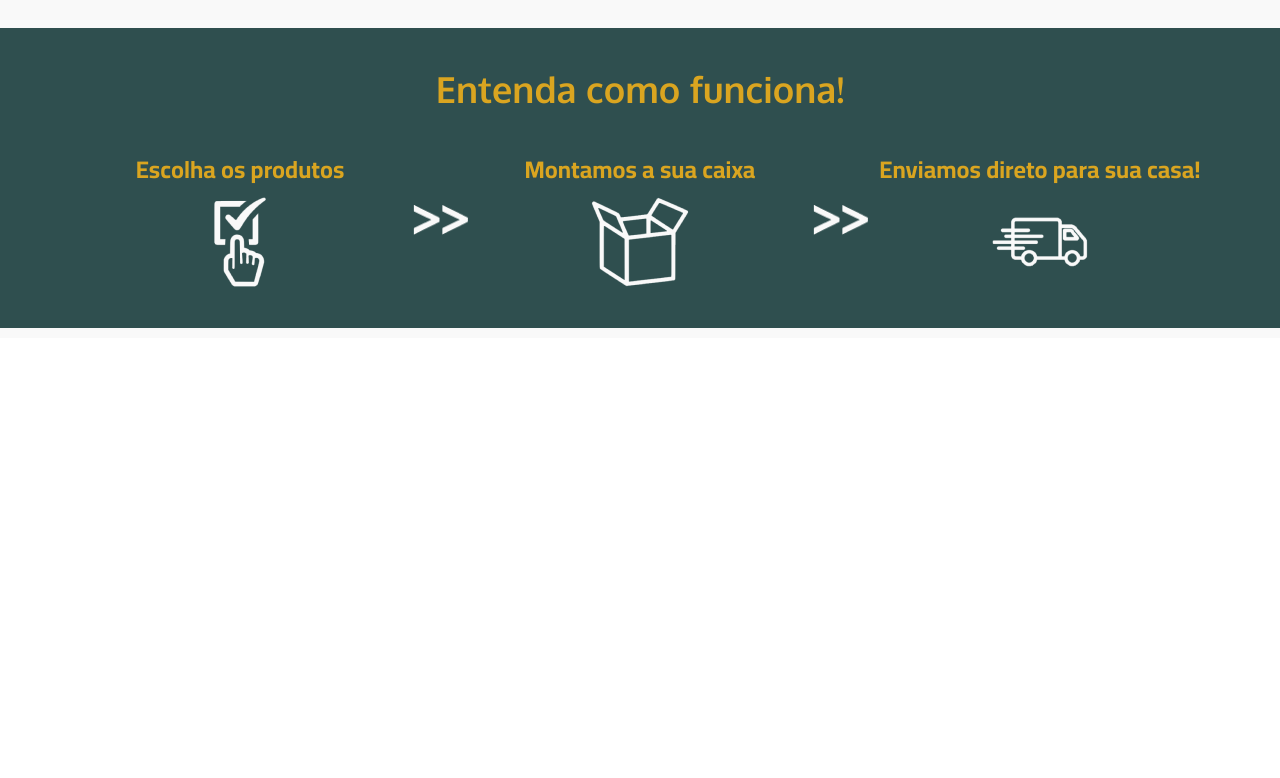
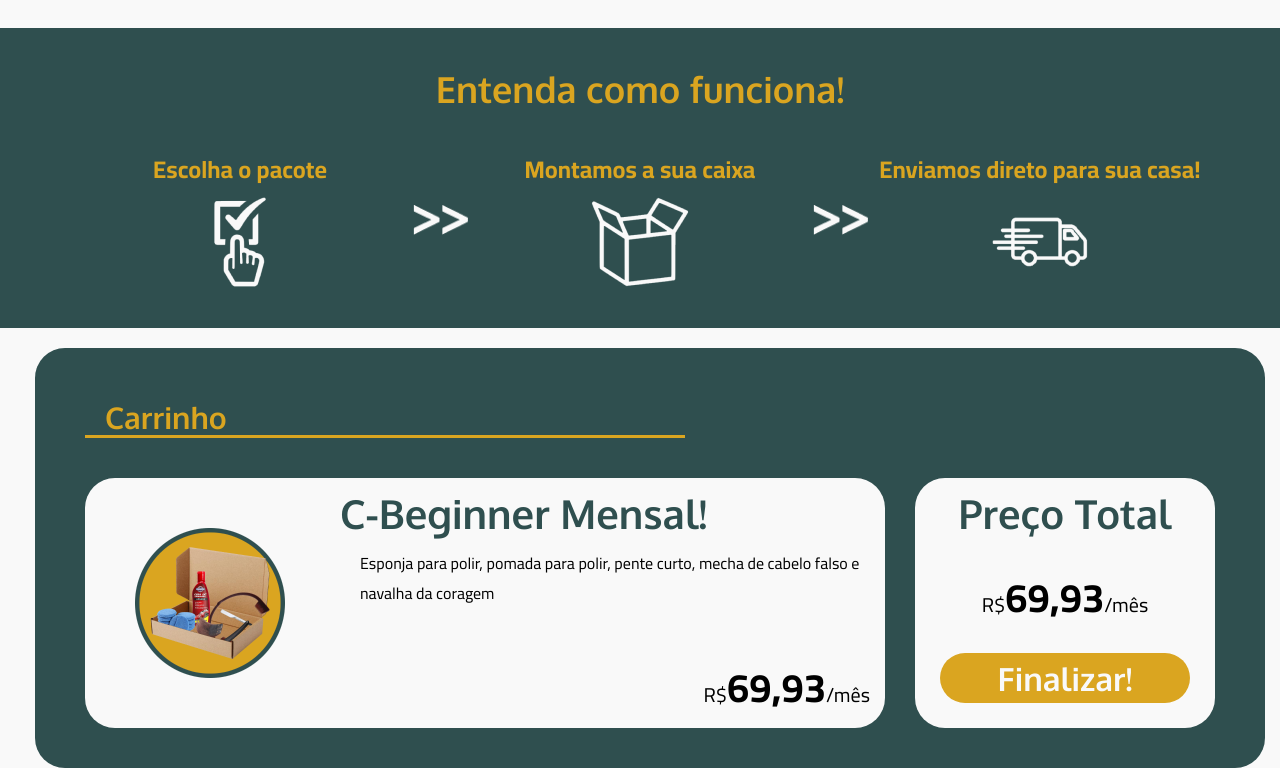
Before and after one commit to rodrigolfranca/C-Dicalvo, a website: page frontend/src/index.html in a window 1280 px wide. Shown: the part 902-1680 px from the top of the page. Before the commit the page ends 1240 px from the top, so only its background shows below. Drawn offline with nearby package versions, Linux system fonts and the light colour scheme.

Commit message:
carrinho done

```diff
--- a/frontend/src/index.html
+++ b/frontend/src/index.html
@@ -51,7 +51,7 @@
                     <h3>Entenda como funciona!</h3>
                     <div id="stepbystep">
                         <div class="stepbystep">
-                            <p>Escolha os produtos</p>
+                            <p>Escolha o pacote</p>
                             <img src="./assets/escolha.png" />
                         </div>
                         <img src="./assets/setas.png" alt="" class="imgSetinhas">
@@ -154,6 +154,24 @@
                 </div>
             </div>
         </section>
+        <section id="carrinho">
+            <div id="carrinhoCard">
+                <h3 id="carrinhoTitle">Carrinho</h3>
+                <div id="carrinhoContainer">
+                    <div id="carrinhoPhotoBox">
+                        <img id="carrinhoPhoto" src="./assets/cBeginner.png" />
+                    </div>
+                    <h4>C-Beginner Mensal!</h4>
+                    <p id="carrinhoDescricao">Esponja para polir, pomada para polir, pente curto, mecha de cabelo falso e navalha da coragem</p>
+                    <p id="carrinhoPrecoAtual">R$<span>69,93</span>/mês</p>
+                </div>
+                <div id="carrinhoFinal">
+                    <h3>Preço Total</h3>
+                    <p id="carrinhoPrecoFinal">R$<span>69,93</span>/mês</p>
+                    <input id=carrinhoFinalizar type="button" value="Finalizar!" />
+                </div>
+            </div>
+        </section>
     </main>
     <script src="https://ajax.googleapis.com/ajax/libs/jquery/3.6.0/jquery.min.js"></script>
     <script src="https://ajax.googleapis.com/ajax/libs/jqueryui/1.12.1/jquery-ui.min.js"></script>
--- a/frontend/src/style.css
+++ b/frontend/src/style.css
@@ -611,3 +611,138 @@ main{
                         background-color: var(--yellow);
                         color: var(--white);
                     }
+#carrinho {
+    margin: 10px auto;
+    width: 1300px;
+    height: 100%;
+    display: flex;
+    align-items: center;
+    align-content: center;
+    justify-content: center;
+    justify-items: center;
+}
+    #carrinhoCard {
+        width: 1230px;
+        height: 420px;
+        padding-top: 50px;
+        padding-left: 50px;
+
+        border-radius: 30px;
+        background-color: var(--green);
+
+        display: flex;
+        flex-wrap: wrap;
+        column-gap: 30px;
+    }
+        #carrinhoTitle {
+            width: 600px;
+            height: 40px;
+            padding-left: 20px;
+            margin: 0;
+
+            font-size: 30px;
+            font-weight: bold;
+            font-family: 'Oxygen', sans-serif;
+
+            color: var(--yellow);
+            border-bottom: 3px var(--yellow) solid;
+        }
+        #carrinhoContainer {
+            width: 800px;
+            height: 250px;
+            padding-top: 10px;
+            padding-left: 10px;
+
+
+            display: flex;
+            flex-wrap: wrap;
+            flex-direction: column;
+
+            background-color: var(--white);
+            border-radius: 30px;
+        }
+            #carrinhoPhotoBox {
+                width: 230px;
+                height: 230px;
+
+                display: flex;
+                flex-wrap: wrap;
+
+                justify-content: center;
+                align-items: center;
+            }
+                #carrinhoPhoto {
+                    height: 150px;
+                    width: 150px;
+                }
+            #carrinhoContainer h4 {
+                width: 530px;
+                height: 50px;
+
+                color: var(--green);
+                font-family: 'Oxygen', sans-serif;
+                font-size: 40px;
+                font-weight: bold;
+            }
+            #carrinhoDescricao {
+                padding-top: 10px;
+                padding-left: 20px;
+
+                width: 530px;
+                height: 130px;
+            }
+            #carrinhoPrecoAtual {
+                width: 530px;
+                height: 50px;
+
+                text-align: end;
+                font-size: 20px;
+            }
+                #carrinhoPrecoAtual span{
+                    font-size: 40px;
+                    font-weight: bold;
+                    line-height: 40px;
+                }
+        #carrinhoFinal {
+            width: 300px;
+            height: 250px;
+            padding-top: 10px;
+
+            background-color: var(--white);
+            border-radius: 30px;
+
+            text-align: center;
+        }
+            #carrinhoFinal h3{
+                color: var(--green);
+                font-family: 'Oxygen', sans-serif;
+                font-size: 40px;
+                font-weight: bold;
+            }
+            #carrinhoPrecoFinal {
+                font-size: 20px;
+                margin-top: 40px;
+                margin-bottom: 30px;
+            }
+                #carrinhoPrecoFinal span{
+                    font-size: 40px;
+                    font-weight: bold;
+                    line-height: 40px;
+                }
+            #carrinhoFinalizar {
+                height: 50px;
+                width: 250px;
+
+                background-color: var(--yellow);
+                color: var(--white);
+
+                border-radius: 50px;
+                border:none;
+
+                font-size: 32px;
+                font-family: 'Oxygen', sans-serif;
+                font-weight: bold;
+            }
+            #carrinhoFinalizar:hover {
+                cursor: pointer;
+            }
```
